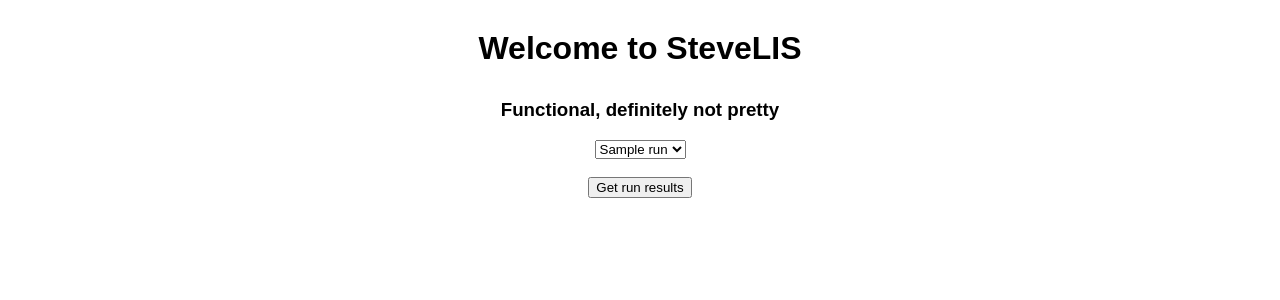
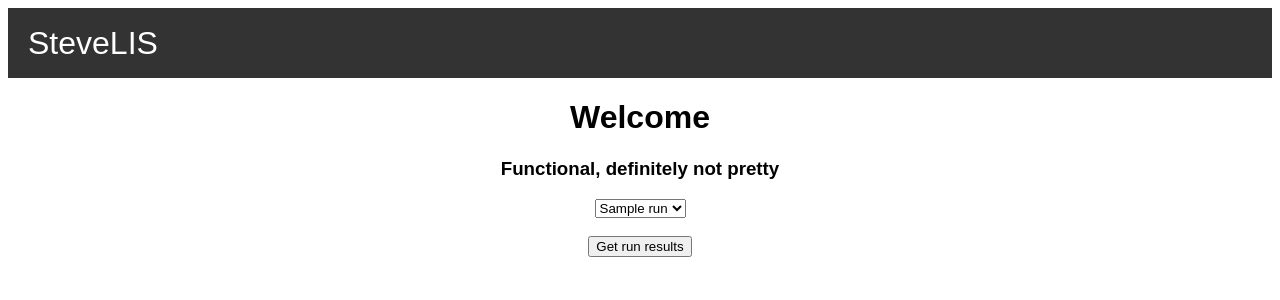
Before and after one commit to sjadczak/steveLIS, a Flask app: page / in a window 1280 px wide. Shown: the top 300 px of the page. Run offline with Flask 2, Linux system fonts and the light colour scheme; a database or web service that is not in the repository returns one stand-in record (values such as "Sample title"); parts of the project's set-up code (start-up, migrations or seed data) failed here and were passed over; some libraries are stand-ins or nearby versions.

Commit message:
UI updates
Signed-off-by: Steve Jadczak <stevejadczak@gmail.com>

```diff
--- a/limslite/limslite_server.py
+++ b/limslite/limslite_server.py
@@ -22,6 +22,7 @@ logger = logging.getLogger('lis_server')
 app = Flask(__name__)
 
 
+# kudgey global variables
 runs = []
 runid = None
 results = []
@@ -33,7 +34,7 @@ def index():
     with CursorFromPool() as cur:
         cur.execute("SELECT * FROM runs;")
         runs = [run for run in cur.fetchall()]
-    return render_template('index.html', run_list=runs, results=None)
+    return render_template('index.html', run_list=runs, results=None, runid=None)
 
 
 @app.route('/fetch_results', methods=['GET'])
--- a/limslite/static/css/style.css
+++ b/limslite/static/css/style.css
@@ -1,5 +1,58 @@
 body {
     font-family: Arial, sans-serif;
+}
+
+nav {
+    background: #333333;
+	padding-top: 20px;
+	height: 30px;
+    min-width: 800px;
+	width: 100%;
+	padding-bottom: 20px;
+}
+
+ul.nav {
+	list-style-type: none;
+	margin: 0;
+	padding: 0;
+	font-size: 13px;
+	text-align: center;
+	line-height: 30px;
+	float: left;
+}
+
+li.nav-element-home {
+    display: inline-block;
+    color: #ffffff;
+    font-size: 2rem;
+    margin-left: 20px;
+}
+
+li.nav-element-home a {
+    color: #ffffff;
+    font-size: 2rem;
+}
+
+a:link {
+    text-decoration: none;
+}
+
+a:visited {
+    text-decoration: none;
+}
+
+a:hover {
+    text-decoration: none;
+}
+
+a:active {
+    text-decoration: none;
+}
+
+li.nav-element {
+	display: inline-block;
+	margin-left: 15px;
+	vertical-align:top;
 }
 
 .container {
--- a/limslite/templates/index.html
+++ b/limslite/templates/index.html
@@ -4,8 +4,13 @@
     <link rel="stylesheet" type="text/css" href="{{ url_for('static', filename='css/style.css') }}">
 </head>
 <body>
+    <nav>
+        <ul class="nav">
+            <li class="nav-element-home"><a href="{{ url_for('index') }}">SteveLIS</a></li>
+        </ul>
+    </nav>
     <div class="container">
-        <h1><p>Welcome to SteveLIS</p></h1>
+        <h1>Welcome</h1>
         <h3>Functional, definitely not pretty</h3>
         <form id="fetch" action="{{ url_for('fetch_results') }} " method="GET">
             <select name="run" title="run_selector">
--- a/mllpserver/mllp_server.py
+++ b/mllpserver/mllp_server.py
@@ -1,7 +1,7 @@
 import socketserver
 import logging
 
-from message_etl import C4800
+from msg_etl import C4800
 
 
 logger = logging.getLogger('lis_server.mllpserver')
--- a/message_etl/c4800/c4800.py
+++ b/msg_etl/c4800/c4800.py
@@ -10,7 +10,7 @@ from hl7apy.parser import parse_message
 
 from config import Config
 from database import CursorFromPool
-from message_etl.utils import add_mllp_frame
+from msg_etl.utils import add_mllp_frame
 
 logger = logging.getLogger('lis_server.mllpserver.c4800')
 
```
Also changed, not shown: msg_etl/__init__.py (renamed from message_etl/__init__.py), msg_etl/c4800/__init__.py (renamed from message_etl/c4800/__init__.py), msg_etl/utils.py (renamed from message_etl/utils.py).
